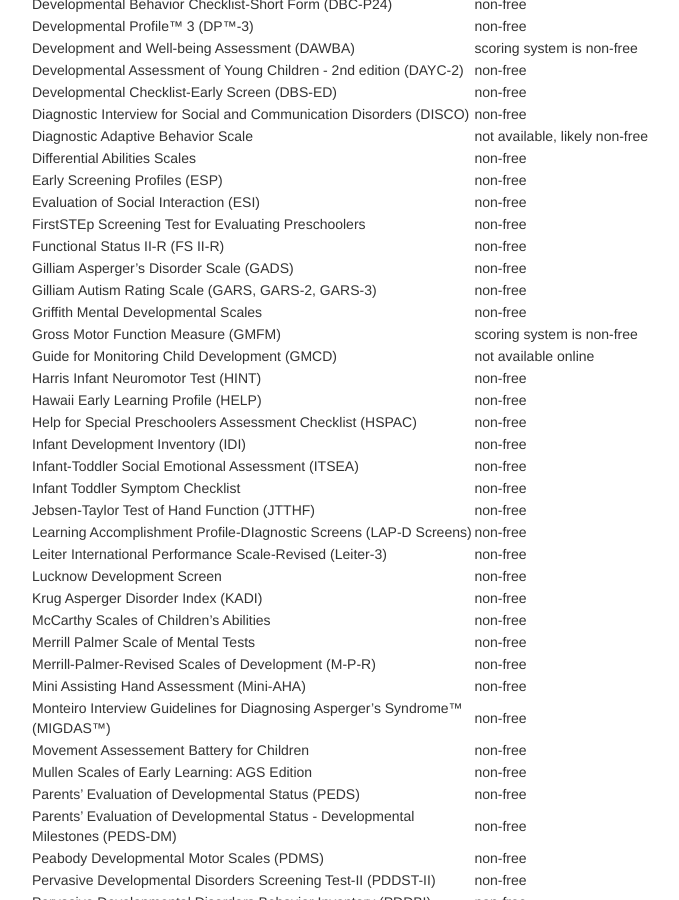
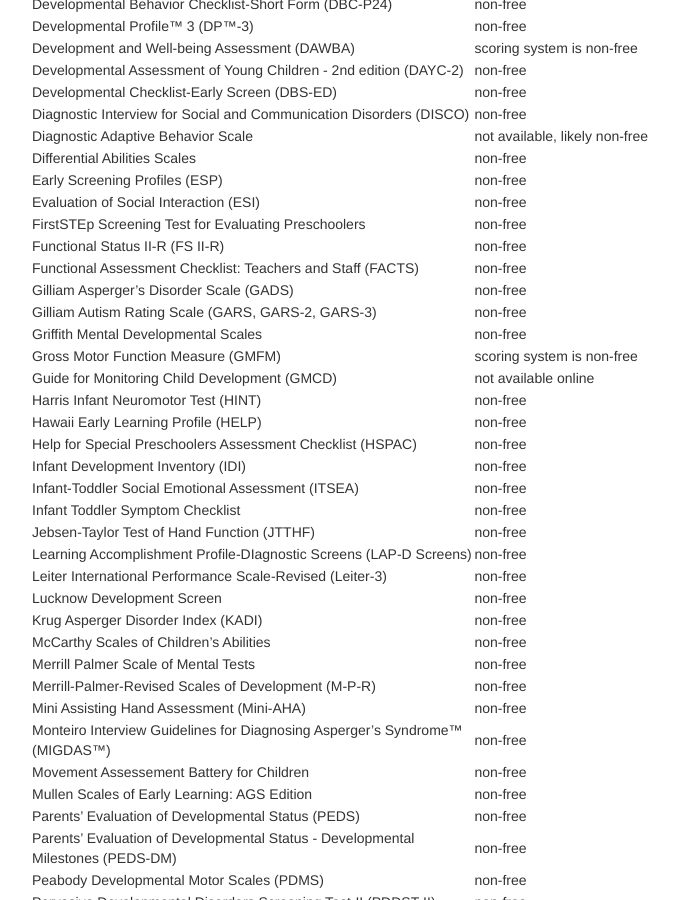
Before and after one commit to mjmaenner/disabilitymeasures, a Jekyll site: the page built from pages/donotqualify.md, in a window 1280 px wide and 900 px high, scrolled down 1483 px. Shown: the whole window, without its empty margins (259-938 px from the left). Built offline with Jekyll 4.4.1, drawn with Linux system fonts in a browser that asks for light colours.

Commit message:
added FACTS

```diff
--- a/pages/donotqualify.md
+++ b/pages/donotqualify.md
@@ -77,6 +77,7 @@ Early Screening Profiles (ESP) | non-free
 Evaluation of Social Interaction (ESI) | non-free
 FirstSTEp Screening Test for Evaluating Preschoolers | non-free
 Functional Status II-R (FS II-R) | non-free
+Functional Assessment Checklist: Teachers and Staff (FACTS) | non-free
 Gilliam Asperger's Disorder Scale (GADS) | non-free
 Gilliam Autism Rating Scale (GARS, GARS-2, GARS-3) | non-free
 Griffith Mental Developmental Scales | non-free
```
